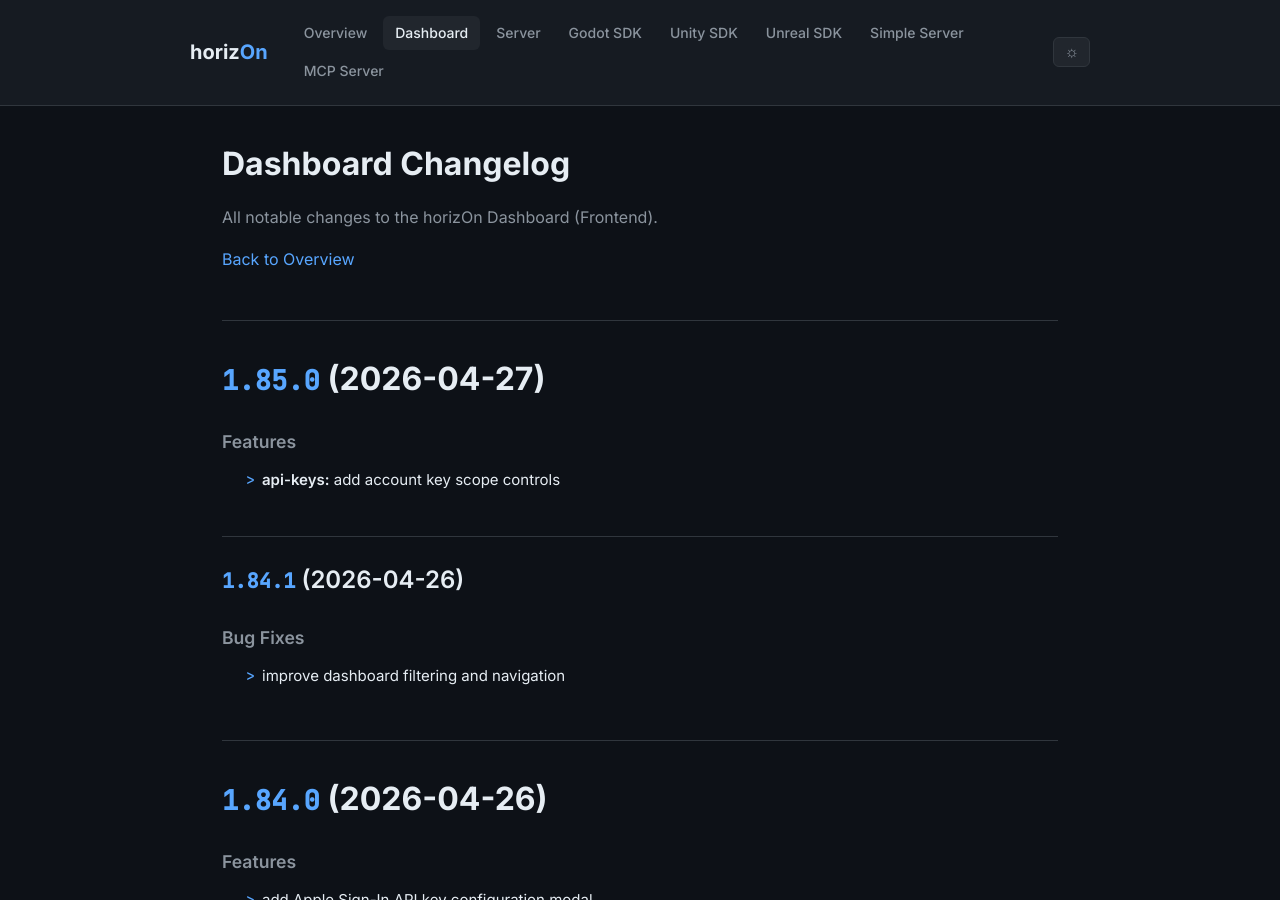
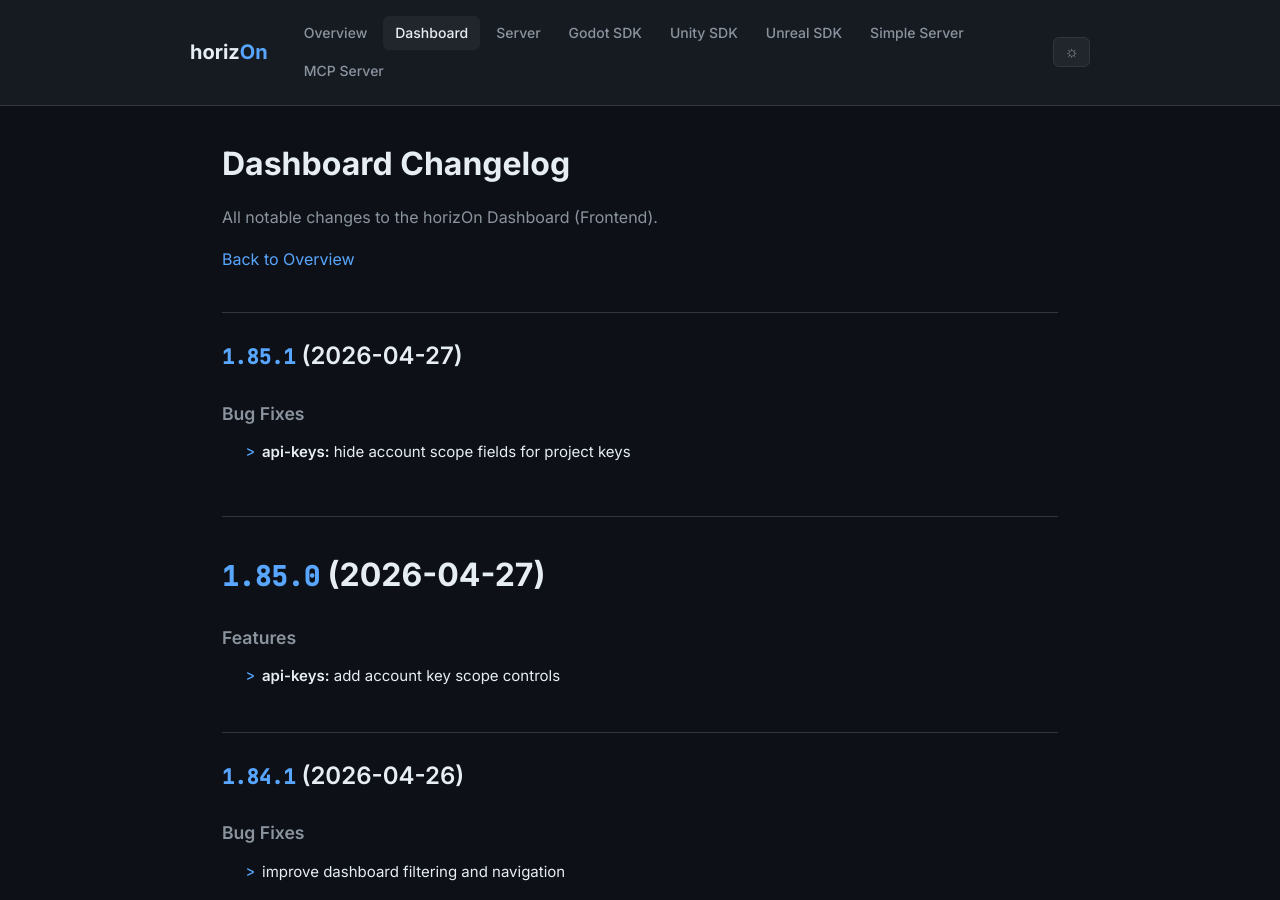
Before and after one commit to ProjectMakersDE/horizOn-Changelog, a Jekyll site: the page built from dashboard-changelog.md, in a window 1280 px wide and 900 px high. Built offline with Jekyll 4.4.1, drawn with Linux system fonts in a browser that asks for light colours.

Commit message:
chore: sync changelogs [skip ci]

```diff
--- a/dashboard-changelog.md
+++ b/dashboard-changelog.md
@@ -8,6 +8,13 @@ title: Dashboard Changelog
 All notable changes to the horizOn Dashboard (Frontend).
 
 [Back to Overview](.)
+
+## [1.85.1](https://github.com/ProjectMakersDE/horizOn-Dashboard/compare/v1.85.0...v1.85.1) (2026-04-27)
+
+
+### Bug Fixes
+
+* **api-keys:** hide account scope fields for project keys ([137cd1c](https://github.com/ProjectMakersDE/horizOn-Dashboard/commit/137cd1c1c703285ab1c11dcb64a8390828e492d6))
 
 # [1.85.0](https://github.com/ProjectMakersDE/horizOn-Dashboard/compare/v1.84.1...v1.85.0) (2026-04-27)
 
```
Also changed, not shown: index.md (+1 -1 lines).
